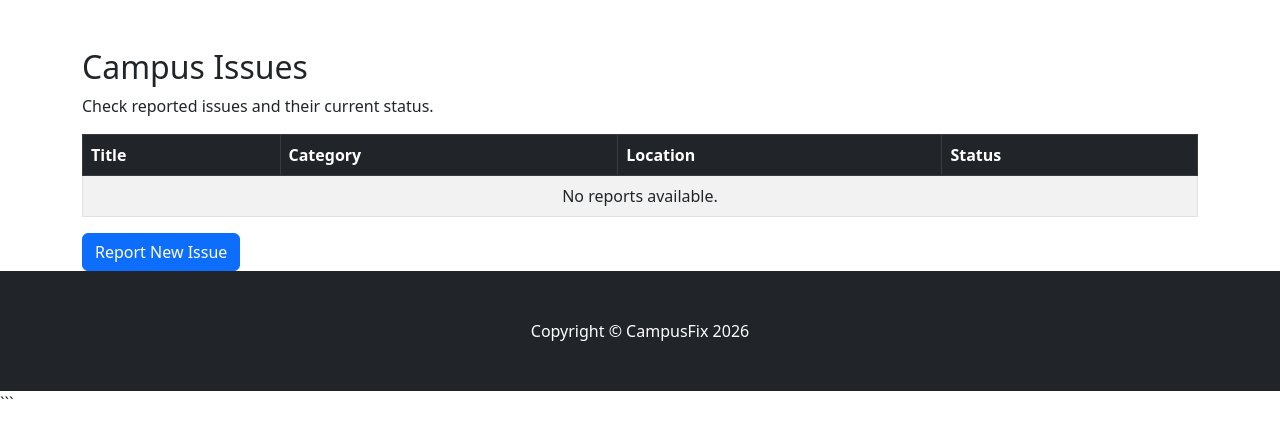
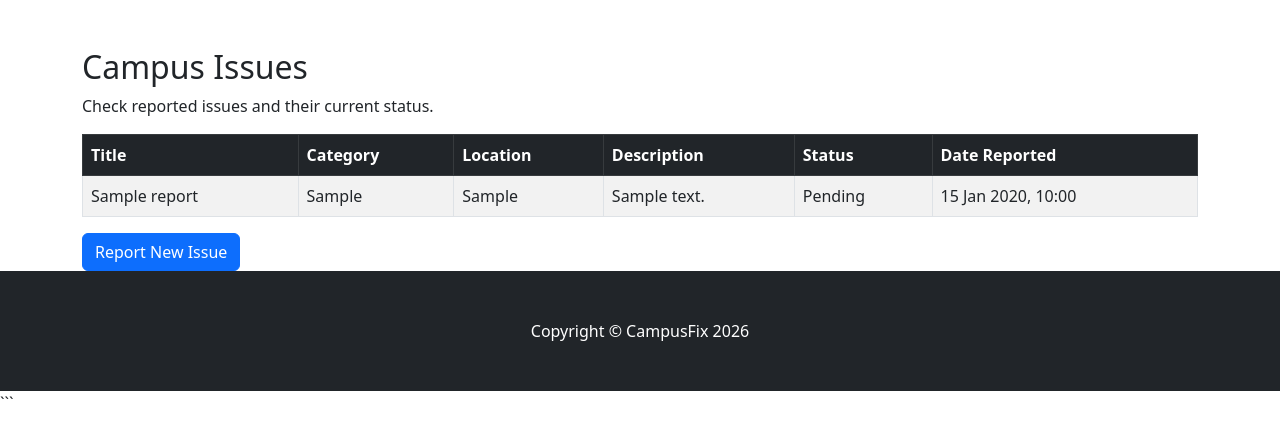
Before and after one commit to esthermaina378/campusfix, a Django app: page /reports/ in a window 1280 px wide. Shown: the part 56-494 px from the top of the page. Run offline with Django 5.2, Linux system fonts and the light colour scheme; tables that the repository leaves empty hold one stand-in row (values such as "Sample post"); some libraries are stand-ins or nearby versions.

Commit message:
Update CampusFix project

```diff
--- a/reports/models.py
+++ b/reports/models.py
@@ -1,3 +1,14 @@
 from django.db import models
 
 # Create your models here.
+from django.db import models
+
+class Report(models.Model):
+    title = models.CharField(max_length=200)
+    category = models.CharField(max_length=100)
+    location = models.CharField(max_length=200)
+    description = models.TextField()
+    date_reported = models.DateTimeField(auto_now_add=True)
+
+    def __str__(self):
+        return self.title
--- a/reports/templates/reports/reports.html
+++ b/reports/templates/reports/reports.html
@@ -1,3 +1,4 @@
+
 {% extends 'reports/base.html' %}
 {% load static %}
 
@@ -14,7 +15,9 @@
                     <th>Title</th>
                     <th>Category</th>
                     <th>Location</th>
+                    <th>Description</th>
                     <th>Status</th>
+                    <th>Date Reported</th>
                 </tr>
             </thead>
 
@@ -24,12 +27,14 @@
                     <td>{{ report.title }}</td>
                     <td>{{ report.category }}</td>
                     <td>{{ report.location }}</td>
-                    <td>{{ report.status }}</td>
+                    <td>{{ report.description }}</td>
+                    <td>{{ report.status|default:"Pending" }}</td>
+                    <td>{{ report.date_reported|date:"d M Y, H:i" }}</td>
                 </tr>
 
                 {% empty %}
                 <tr>
-                    <td colspan="4" class="text-center">
+                    <td colspan="6" class="text-center">
                         No reports available.
                     </td>
                 </tr>
--- a/reports/views.py
+++ b/reports/views.py
@@ -1,12 +1,29 @@
-from django.shortcuts import render
+from django.shortcuts import render, redirect
+from .models import Report
 
 def home(request):
     return render(request, 'reports/index.html')
 
 
 def report_issue(request):
+    if request.method == 'POST':
+        title = request.POST.get('title')
+        category = request.POST.get('category')
+        location = request.POST.get('location')
+        description = request.POST.get('description')
+
+        Report.objects.create(
+            title=title,
+            category=category,
+            location=location,
+            description=description
+        )
+
+        return redirect('reports')
+
     return render(request, 'reports/report.html')
 
 
 def view_reports(request):
-    return render(request, 'reports/reports.html')
+    reports = Report.objects.all().order_by('-date_reported')
+    return render(request, 'reports/reports.html', {'reports': reports})
```
Also changed, not shown: reports/templates/reports/report.html (+16 -13 lines), db.sqlite3, reports/migrations/0001_initial.py (added).
